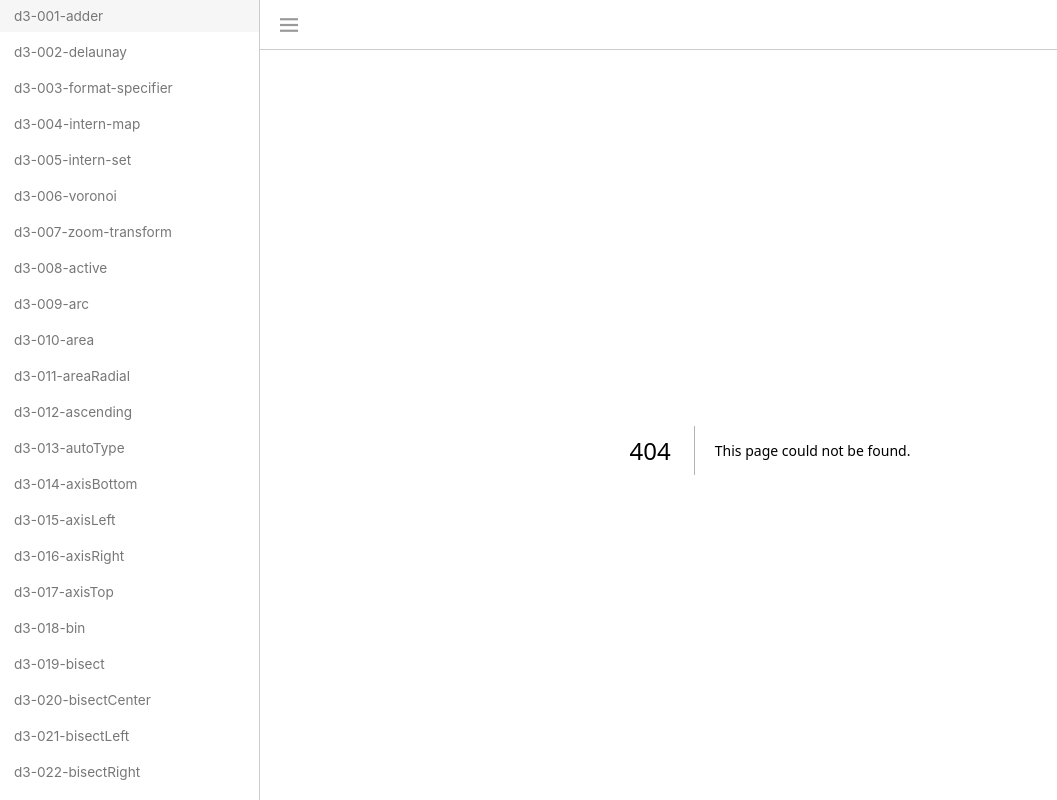
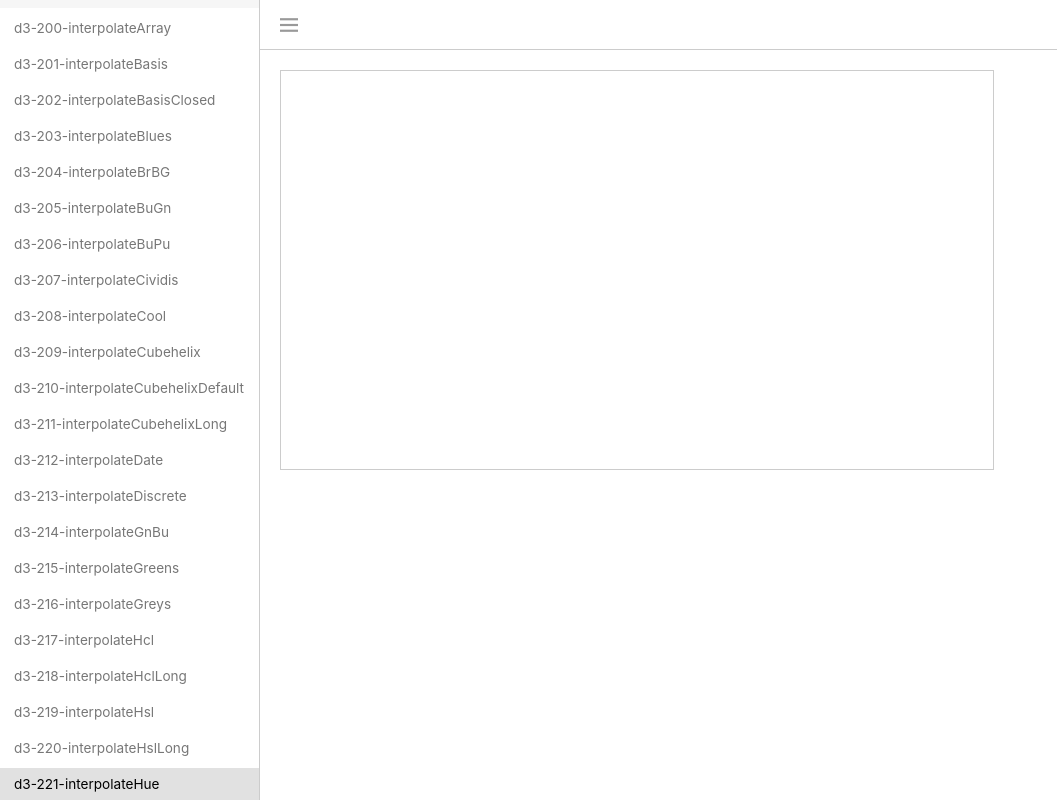
Before and after one commit to wisdomstar94/d3-research, a Next.js app: page /d3-example/d3-221-interpolateHue in a window 1280 px wide. Before the commit this address had no page. Shown: the whole page, without its empty margins (0-1057 px from the left). Built offline with nearby package versions, Linux system fonts and the light colour scheme.

Commit message:
d3-221-interpolateHue 페이지 작성 완료.

```diff
--- /dev/null
+++ b/src/app/d3-example/d3-221-interpolateHue/page.tsx
@@ -0,0 +1,84 @@
+"use client"
+import { interpolateHue, select } from "d3";
+import { NextPage } from "next";
+import Head from "next/head";
+import { useEffect, useRef } from "react";
+import CommonLayout from "../../../components/layouts/common-layout/common-layout.component";
+
+const Index: NextPage = () => {
+  return (
+    <>
+      <Head>
+        <title>d3-221-interpolateHue</title>
+        <meta name="description" content="d3-221-interpolateHue 예시 코드 페이지입니다." />
+        <link rel="icon" href="/favicon.ico" />
+      </Head>
+
+      <CommonLayout>
+        <PageContents />
+      </CommonLayout>
+    </>
+  );
+};
+
+const PageContents = () => {
+  const boxElementRef = useRef<HTMLDivElement>(null);
+
+  useEffect(() => {
+    while (boxElementRef.current?.hasChildNodes() === true) {
+      if (boxElementRef.current?.firstChild !== null) {
+        boxElementRef.current?.removeChild(boxElementRef.current?.firstChild);
+      }
+    }
+
+    /*
+      d3.interpolateHue 함수는 두 색상 각도 a와 b 사이에 보간기를 반환합니다.
+      색상 중 하나가 NaN이면 반대 값이 사용됩니다.
+      색조 사이의 최단 경로가 사용됩니다.
+      보간기의 반환 값은 [0, 360]의 숫자입니다.
+    */
+
+    const icx1 = interpolateHue(0, 100);
+    const icx2 = interpolateHue(100, 200);
+    const icx3 = interpolateHue(200, 300);
+    // 각도가 반환됨.
+
+    const box = select(boxElementRef.current).append("svg").attr("width", "100%").attr("height", "100%");
+
+    const colors = [
+      icx1,
+      icx2,
+      icx3,
+    ];
+
+    function getT(index: number) {
+      if (index === 0) return 10;
+      if (index === 1) return 50;
+      if (index === 2) return 100;
+      return 1;
+    }
+
+    colors.forEach((color, index) => {
+      Array.from({ length: 3 }).forEach((_, inIndex) => {
+        console.log(`color(getT(inIndex))`, color(getT(inIndex)));
+        // box
+        //   .append("g")
+        //   .append("circle")
+        //   .attr("r", 10)
+        //   .attr("cx", ((index + 1) * 50) + (inIndex * 10))
+        //   .attr("cy", ((index + 1) * 50) + (inIndex * 10))
+        //   .style("fill", color(getT(inIndex)));
+      });
+    });
+  }, []);
+
+  return (
+    <>
+      <div className="box" ref={boxElementRef}>
+
+      </div>
+    </>
+  );
+};
+
+export default Index;
--- a/src/components/layouts/side-bar/side-bar.component.tsx
+++ b/src/components/layouts/side-bar/side-bar.component.tsx
@@ -235,6 +235,7 @@ const SideBar = (props: ISideBar.Props) => {
     { menuName: 'd3-218-interpolateHclLong', menuLink: '/d3-example/d3-218-interpolateHclLong' },
     { menuName: 'd3-219-interpolateHsl', menuLink: '/d3-example/d3-219-interpolateHsl' },
     { menuName: 'd3-220-interpolateHslLong', menuLink: '/d3-example/d3-220-interpolateHslLong' },
+    { menuName: 'd3-221-interpolateHue', menuLink: '/d3-example/d3-221-interpolateHue' },
   ]);
 
   useEffect(() => {
```
